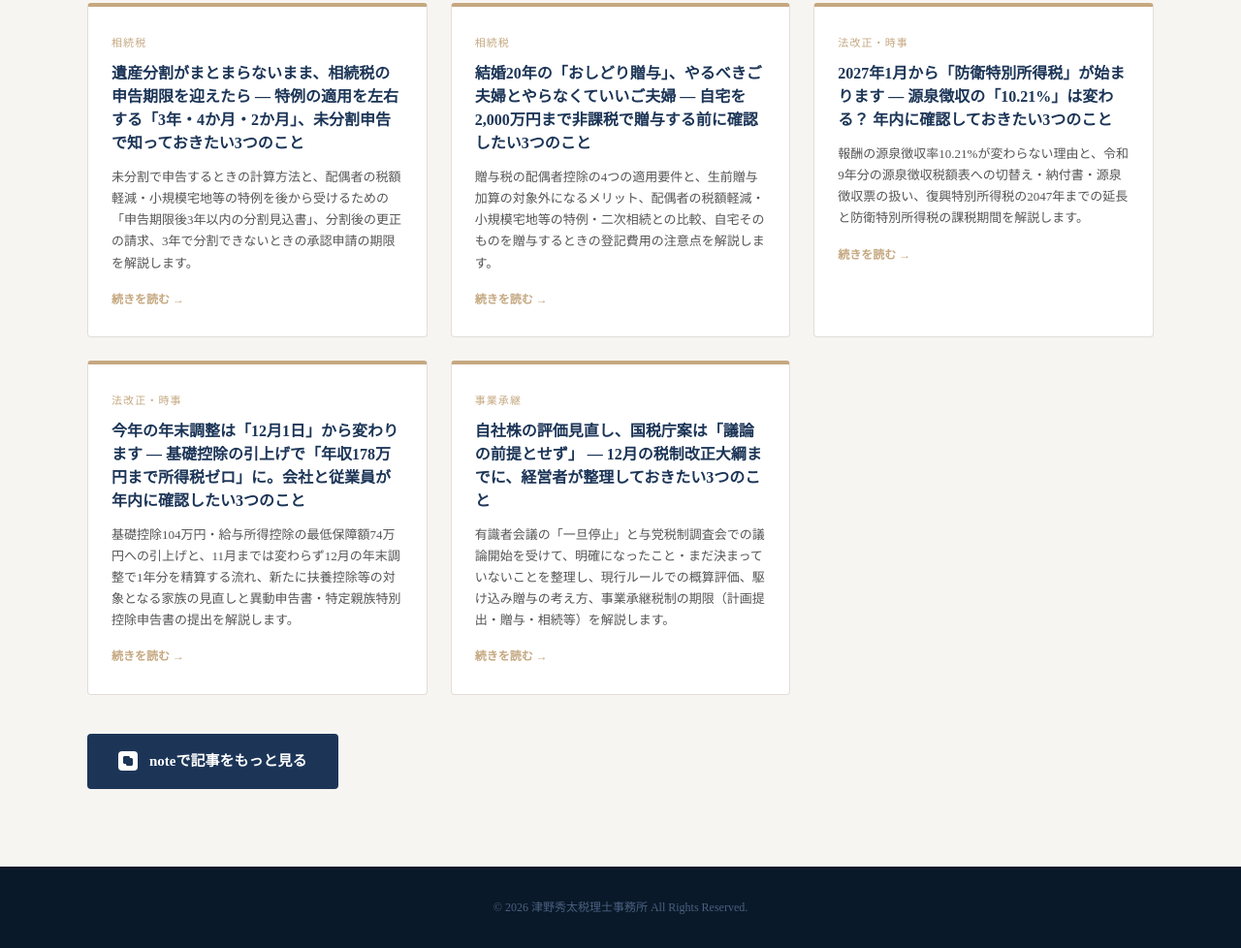
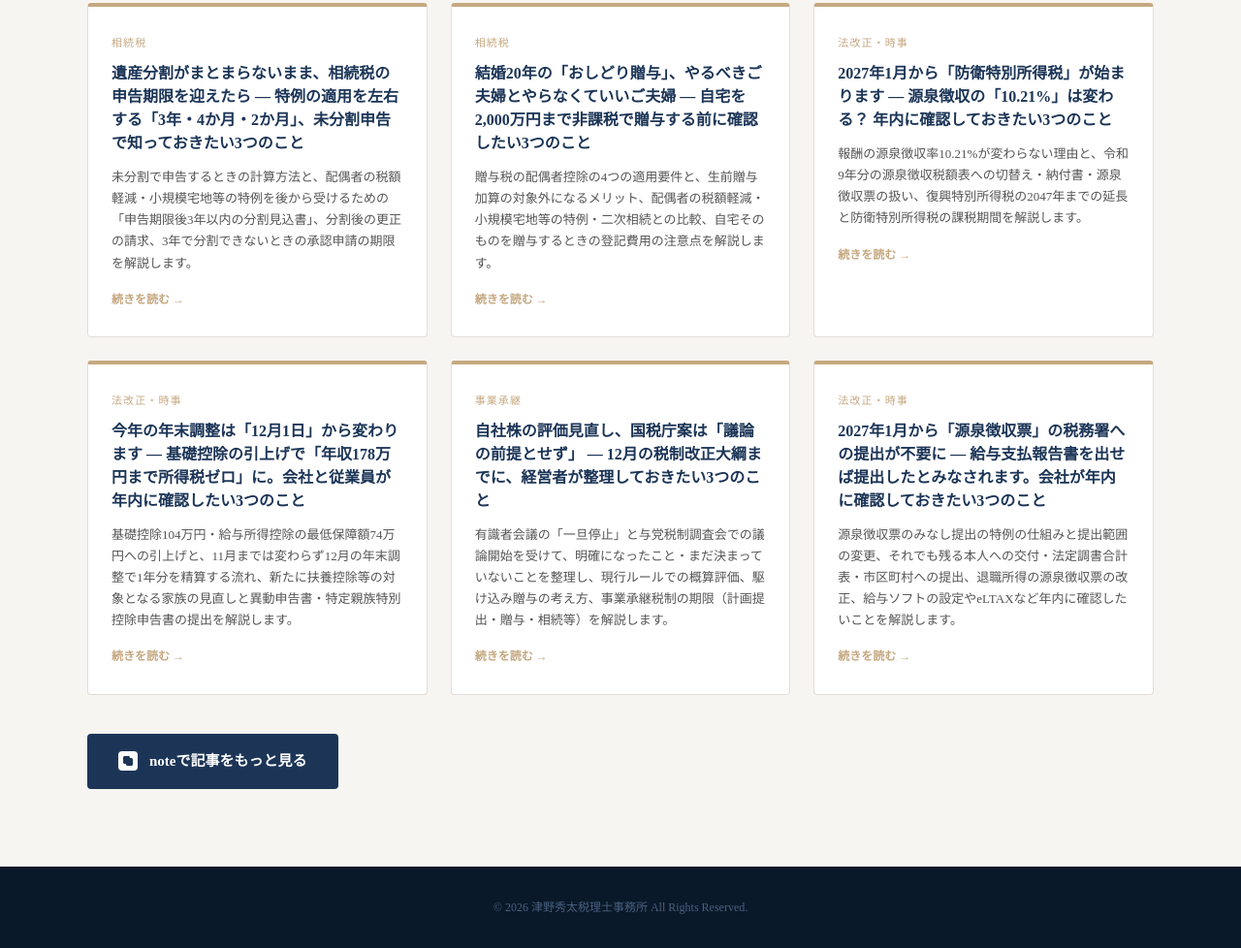
Before and after one commit to shuta-stack/shuta-stack.github.io, a plain HTML site: page index.html in a window 1280 px wide. Shown: the part 9221-10199 px from the top of the page at 97% size. Drawn offline with Linux system fonts and the light colour scheme.

Commit message:
Add files via upload

```diff
--- a/index.html
+++ b/index.html
@@ -1542,6 +1542,13 @@
         <p style="font-size:13px; color:var(--text-sub); line-height:1.7;">有識者会議の「一旦停止」と与党税制調査会での議論開始を受けて、明確になったこと・まだ決まっていないことを整理し、現行ルールでの概算評価、駆け込み贈与の考え方、事業承継税制の期限（計画提出・贈与・相続等）を解説します。</p>
         <p style="font-size:12px; color:var(--gold); margin-top:16px; font-weight:700;">続きを読む →</p>
       </a>
+      <a href="https://note.com/tsuno_tax/n/n0babe8b3d017" target="_blank" rel="noopener noreferrer"
+        style="display:block; background:#fff; border:1px solid var(--border); border-top:4px solid var(--gold); border-radius:4px; padding:28px 24px; text-decoration:none; transition:box-shadow 0.2s;">
+        <p style="font-size:11px; color:var(--gold); letter-spacing:0.1em; margin-bottom:10px;">法改正・時事</p>
+        <p style="font-size:16px; font-weight:700; color:var(--navy); margin-bottom:12px; line-height:1.5;">2027年1月から「源泉徴収票」の税務署への提出が不要に ― 給与支払報告書を出せば提出したとみなされます。会社が年内に確認しておきたい3つのこと</p>
+        <p style="font-size:13px; color:var(--text-sub); line-height:1.7;">源泉徴収票のみなし提出の特例の仕組みと提出範囲の変更、それでも残る本人への交付・法定調書合計表・市区町村への提出、退職所得の源泉徴収票の改正、給与ソフトの設定やeLTAXなど年内に確認したいことを解説します。</p>
+        <p style="font-size:12px; color:var(--gold); margin-top:16px; font-weight:700;">続きを読む →</p>
+      </a>
     </div>
 
     <a href="https://note.com/tsuno_tax" target="_blank" rel="noopener noreferrer"
--- a/sitemap.xml
+++ b/sitemap.xml
@@ -2,7 +2,7 @@
 <urlset xmlns="http://www.sitemaps.org/schemas/sitemap/0.9">
   <url>
     <loc>https://tsuno-tax.jp/</loc>
-    <lastmod>2026-11-22</lastmod>
+    <lastmod>2026-11-28</lastmod>
     <changefreq>monthly</changefreq>
     <priority>1.0</priority>
   </url>
```
